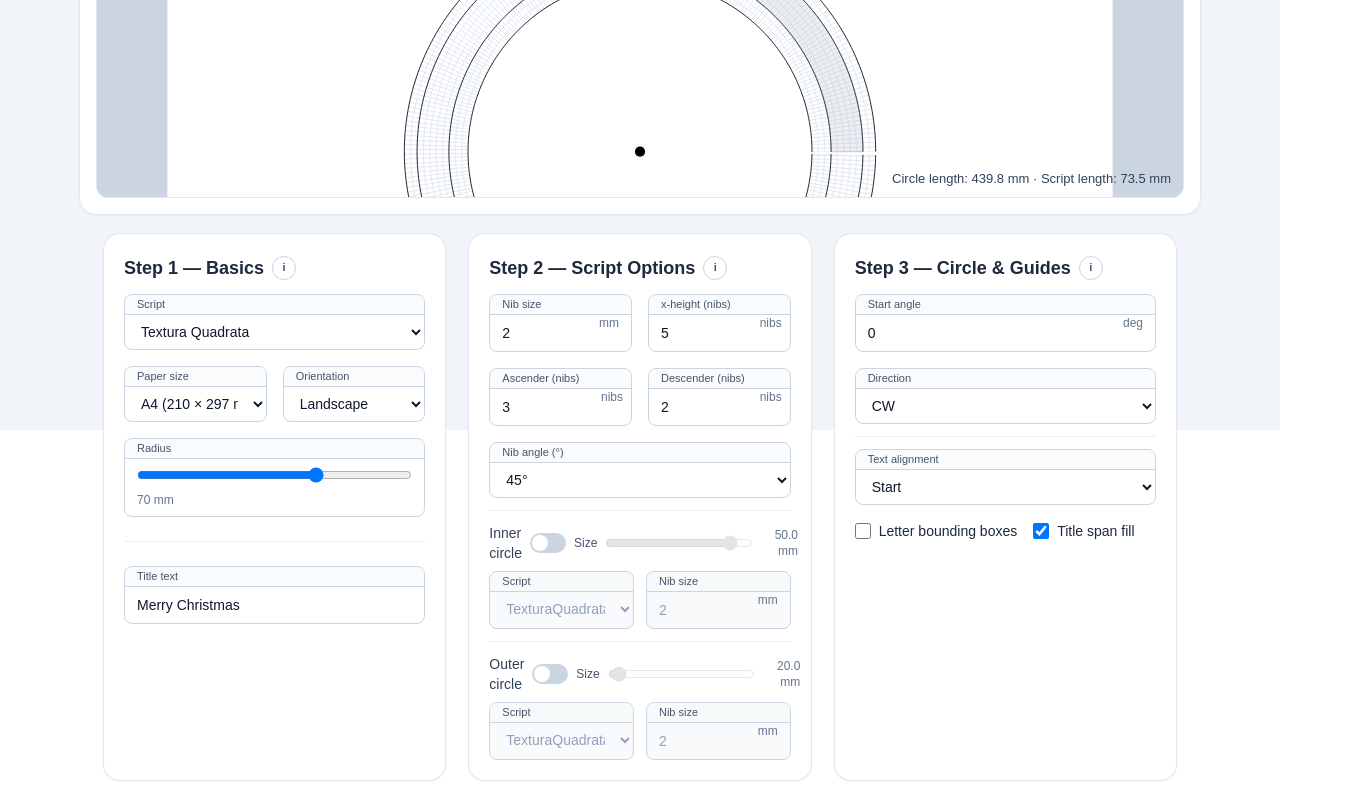
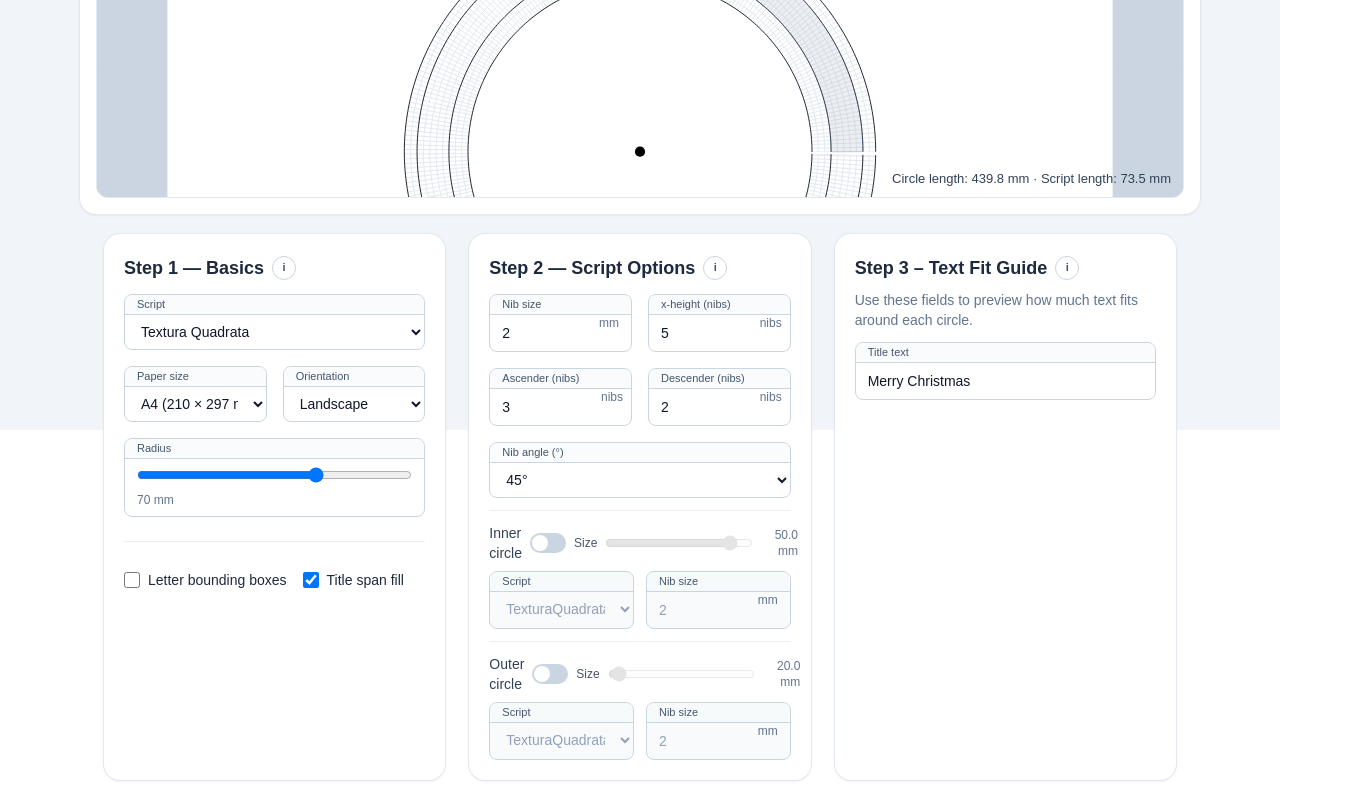
Before and after one commit to mashw/calligraphy-tools, a Next.js app: page /calligram in a window 1280 px wide. Shown: the part 370-1170 px from the top of the page, 1367 px wide, since content can reach past the window. Built offline with nearby package versions, Linux system fonts and the light colour scheme.

Commit message:
Rearrange Calligram text-fit controls and hide angle/alignment UI

```diff
--- a/src/app/calligram/page.tsx
+++ b/src/app/calligram/page.tsx
@@ -1791,26 +1791,28 @@ const innerRadiusMaxMM = useMemo(
             </div>
 
             <div className="sm:col-span-2">
-              <InsetLabeledField label="Title text">
-              <input className={INSET_CONTROL_BASE} value={text} onChange={e => setText(e.target.value)} />
-              </InsetLabeledField>
+              <div className="mt-1 flex items-center gap-4">
+                <label className="inline-flex items-center gap-2 text-sm text-slate-800">
+                  <input
+                    type="checkbox"
+                    className="h-4 w-4 rounded border-slate-300 text-indigo-600"
+                    checked={showBoxes}
+                    onChange={e => setShowBoxes(e.target.checked)}
+                  />
+                  Letter bounding boxes
+                </label>
+
+                <label className="inline-flex items-center gap-2 text-sm text-slate-800">
+                  <input
+                    type="checkbox"
+                    className="h-4 w-4 rounded border-slate-300 text-indigo-600"
+                    checked={showSpanFill}
+                    onChange={e => setShowSpanFill(e.target.checked)}
+                  />
+                  Title span fill
+                </label>
+              </div>
             </div>
-
-            {topBandEnabled && (
-              <div className="sm:col-span-2">
-                <InsetLabeledField label="Inner text">
-                <input className={INSET_CONTROL_BASE} value={topText} onChange={e => setTopText(e.target.value)} />
-                </InsetLabeledField>
-              </div>
-            )}
-
-            {bottomBandEnabled && (
-              <div className="sm:col-span-2">
-                <InsetLabeledField label="Outer text">
-                <input className={INSET_CONTROL_BASE} value={bottomText} onChange={e => setBottomText(e.target.value)} />
-                </InsetLabeledField>
-              </div>
-            )}
           </div>
         </div>
 
@@ -2323,54 +2325,27 @@ const innerRadiusMaxMM = useMemo(
         {/* Step 3 */}
         <div className="bg-white rounded-2xl shadow-sm ring-1 ring-slate-200 p-5">
           <div className="flex items-center gap-2">
-            <h2 className="text-lg font-semibold text-slate-800">Step 3 — Circle & Guides</h2>
-            <InfoTip side="right">Set circle start and direction.</InfoTip>
+            <h2 className="text-lg font-semibold text-slate-800">Step 3 – Text Fit Guide</h2>
+            <InfoTip side="right">Use this section to estimate text fit for each circle.</InfoTip>
           </div>
+          <p className="mt-2 text-sm text-slate-500">Use these fields to preview how much text fits around each circle.</p>
 
           <div className="grid grid-cols-1 gap-4 mt-3 select-none">
-
-            <InsetLabeledField label="Start angle" rightAdornment="deg">
-              <input type="number" step={1} className={INSET_CONTROL_WIDE} value={startAngleDeg} onChange={e => setStartAngleDeg(Number(e.target.value) || 0)} />
+            <InsetLabeledField label="Title text">
+              <input className={INSET_CONTROL_BASE} value={text} onChange={e => setText(e.target.value)} />
             </InsetLabeledField>
 
-            <InsetLabeledField label="Direction">
-              <select className={INSET_CONTROL_BASE} value={direction} onChange={e => setDirection(e.target.value as 'ccw' | 'cw')}>
-                <option value="cw">CW</option>
-                <option value="ccw">CCW</option>
-              </select>
-            </InsetLabeledField>
-          </div>
-
-            <div className="my-3 border-t border-slate-200/70" />
-              <div>
-              <InsetLabeledField label="Text alignment">
-                <select className={INSET_CONTROL_BASE} value={align} onChange={e => setAlign(e.target.value as AlignMode)}>
-                <option value="start">Start</option>
-                <option value="center">Centered</option>
-                <option value="end">End</option>
-              </select>
+            {topBandEnabled && (
+              <InsetLabeledField label="Inner text">
+                <input className={INSET_CONTROL_BASE} value={topText} onChange={e => setTopText(e.target.value)} />
               </InsetLabeledField>
-            </div>
-          <div className="mt-4 flex items-center gap-4">
-            <label className="inline-flex items-center gap-2 text-sm text-slate-800">
-              <input
-                type="checkbox"
-                className="h-4 w-4 rounded border-slate-300 text-indigo-600"
-                checked={showBoxes}
-                onChange={e => setShowBoxes(e.target.checked)}
-              />
-              Letter bounding boxes
-            </label>
-
-            <label className="inline-flex items-center gap-2 text-sm text-slate-800">
-              <input
-                type="checkbox"
-                className="h-4 w-4 rounded border-slate-300 text-indigo-600"
-                checked={showSpanFill}
-                onChange={e => setShowSpanFill(e.target.checked)}
-              />
-              Title span fill
-            </label>
+            )}
+
+            {bottomBandEnabled && (
+              <InsetLabeledField label="Outer text">
+                <input className={INSET_CONTROL_BASE} value={bottomText} onChange={e => setBottomText(e.target.value)} />
+              </InsetLabeledField>
+            )}
           </div>
         </div>
       </section>
```
